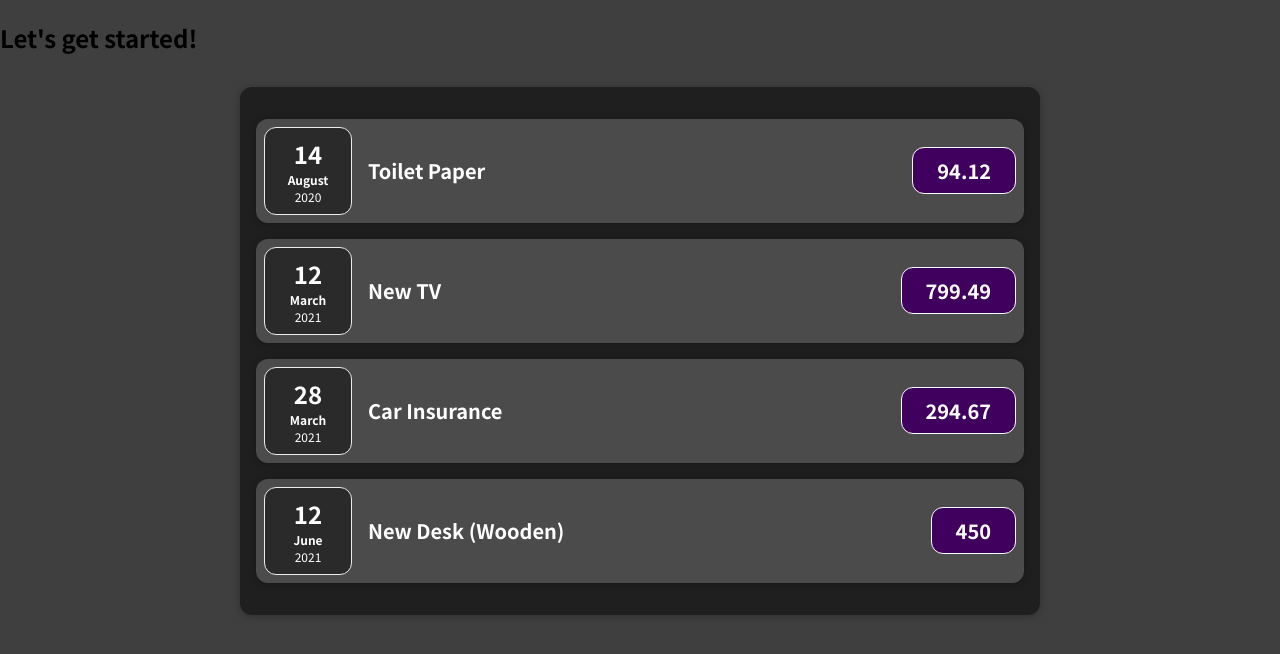
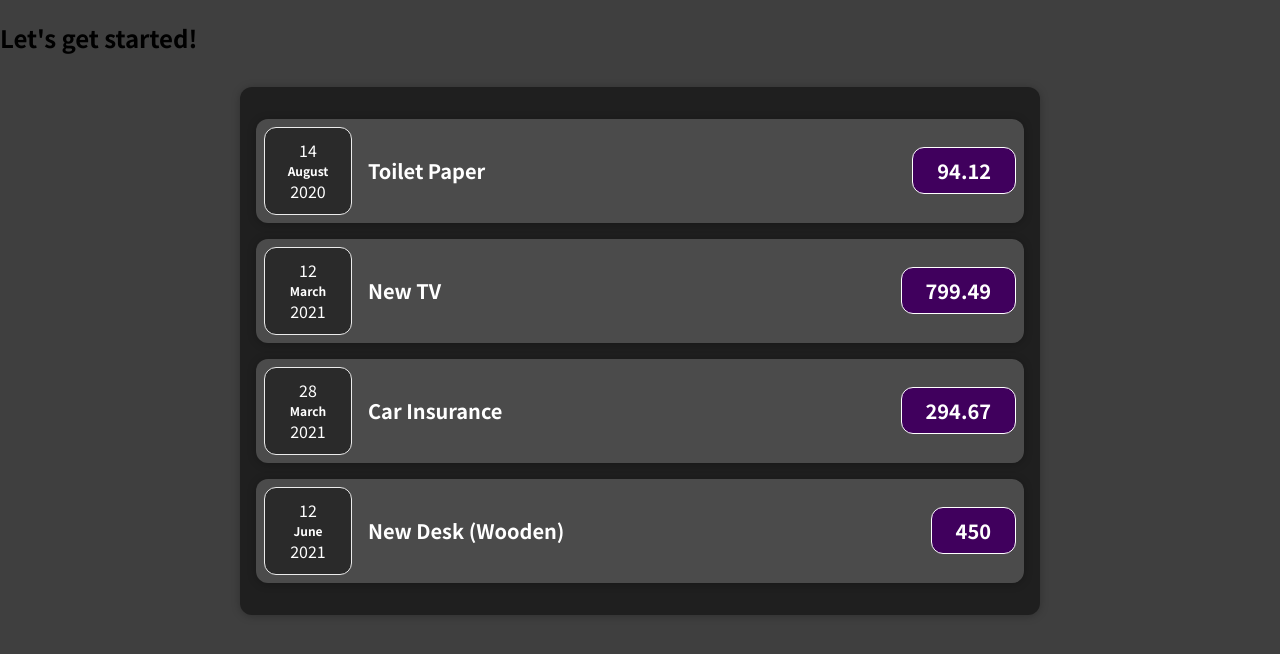
Before and after one commit to dangjogvara/react-complete-guide, a JavaScript app: page / in a window 1280 px wide. Shown: the top 654 px of the page. Built offline with nearby package versions, Linux system fonts and the light colour scheme.

Commit message:
css work

```diff
--- a/src/components/ExpenseDate.css
+++ b/src/components/ExpenseDate.css
@@ -15,12 +15,3 @@
   font-size: 0.75rem;
   font-weight: bold;
 }
-
-.expense-date__year {
-  font-size: 0.75rem;
-}
-
-.expense-date__day {
-  font-size: 1.5rem;
-  font-weight: bold;
-}
```
